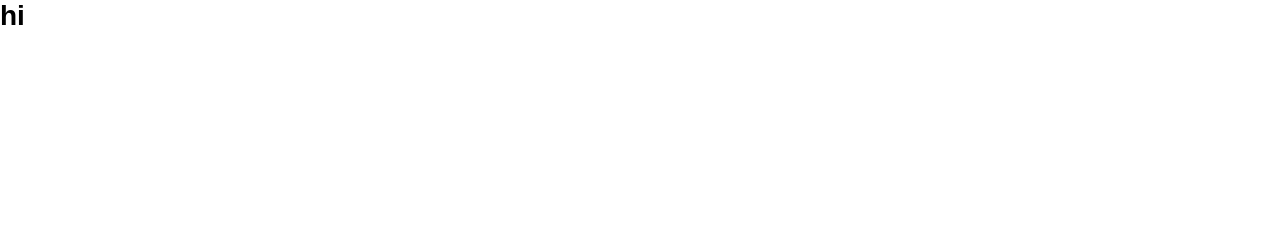
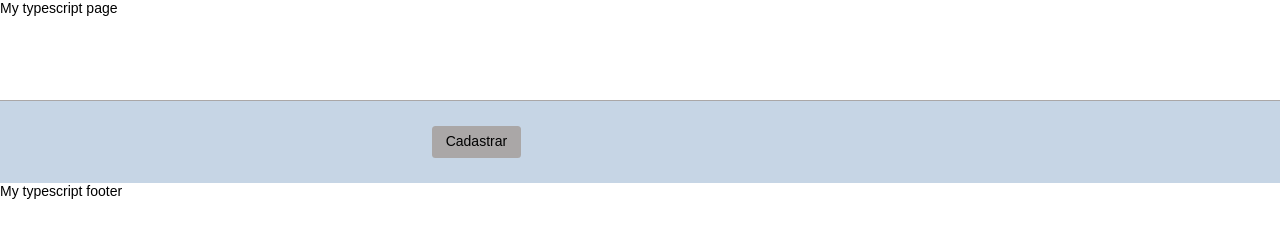
Before and after one commit to BrunoCasotto/typescript-project, a website built with webpack: page index.html in a window 1280 px wide. Built offline with nearby package versions, Linux system fonts and the light colour scheme.

Commit message:
button grid done

```diff
--- a/index.html
+++ b/index.html
@@ -7,8 +7,25 @@
     <link rel="stylesheet" href="dist/css/main.css">
     <title>Document</title>
   </head>
+
   <body>
-  <h1>hi</h1>
+    <header class="header">
+      My typescript page
+    </header>
+
+    <section class="content container">
+      <div class="container__row image-grid">
+        <div class="container__row__col container__row__col--sm image-grid__image">
+          <form action="">
+            <button class="button button--dark">Cadastrar</button>
+          </form>
+        </div>
+      </div>
+    </section>
+
+    <footer class="footer">
+      My typescript footer
+    </footer>
   </body>
   <script src="dist/js/bundle.js"></script>
 </html>
--- /dev/null
+++ b/resources/scss/_vars.scss
@@ -0,0 +1,29 @@
+// screen sizes
+$screen-mc: 480px;
+$screen-xs: 540px;
+$screen-sm: 768px;
+$screen-md: 992px;
+$screen-mg: 1050px;
+$screen-lg: 1200px;
+$screen-xg: 1400px;
+
+//colors
+$primary-color: #C6D5E5;
+$secondary-color: #AAA7A7;
+$tertiary-color: #ececec;
+$quaternary-color:  #ced4da;
+
+//font color
+$primary-text-color: #fff;
+$secondary-text-color: #AAA7A7;
+$tertiary-text-color: #000;
+$quaternary-text-color: #C6D5E5;
+
+//background
+$background-color: rgba(0, 0, 0, 0.8);
+
+//fonts
+$font-size-default: 14px;
+$font-size-small: 12px;
+$font-size-medium: 16px;
+$font-size-big: 18x;
--- /dev/null
+++ b/resources/scss/libs/_elements.scss
@@ -0,0 +1,22 @@
+.button {
+	display: flex;
+	justify-content: center;
+	font-weight: 700;
+	overflow: hidden;
+  border-style: none;
+  display: inline-block;
+  font-weight: 400;
+  line-height: 1.25;
+  padding: .5rem 1rem;
+  font-size: 1rem;
+  border-radius: .25rem;
+
+	&--calm {
+    background-color: $primary-color;
+    color: $tertiary-text-color;
+	}
+	&--dark {
+    background-color: $secondary-color;
+    color: $tertiary-text-color;
+	}
+}
--- /dev/null
+++ b/resources/scss/libs/_grid.scss
@@ -0,0 +1,27 @@
+
+.container {
+  width: 100%;
+
+  &__row {
+    display: flex;
+    flex-wrap: wrap;
+    justify-content: center;
+    align-items: center;
+
+    &__col {
+      width: 100%;
+
+      &--auto {
+        flex: 1;
+      }
+
+      &--md {
+        width: 50%;
+      }
+
+      &--sm {
+        width: 33.333%
+      }
+    }
+  }
+}
--- a/resources/scss/main.scss
+++ b/resources/scss/main.scss
@@ -1 +1,22 @@
 @import "~_scss/base/reset";
+@import "~_scss/vars";
+@import "~_scss/libs/grid";
+@import "~_scss/libs/elements";
+
+.header {
+  height: 100px;
+}
+
+.content {
+  border-top: solid 1px $secondary-color;
+  background-color: $primary-color;
+}
+
+.image-grid {
+  padding: 20px 0 20px 0;
+
+  &__image {
+    padding: 5px;
+    min-width: 300px;
+  }
+}
```
Also changed, not shown: dist/css/main.css. Lines whose indentation alone changed are shown as unchanged.
